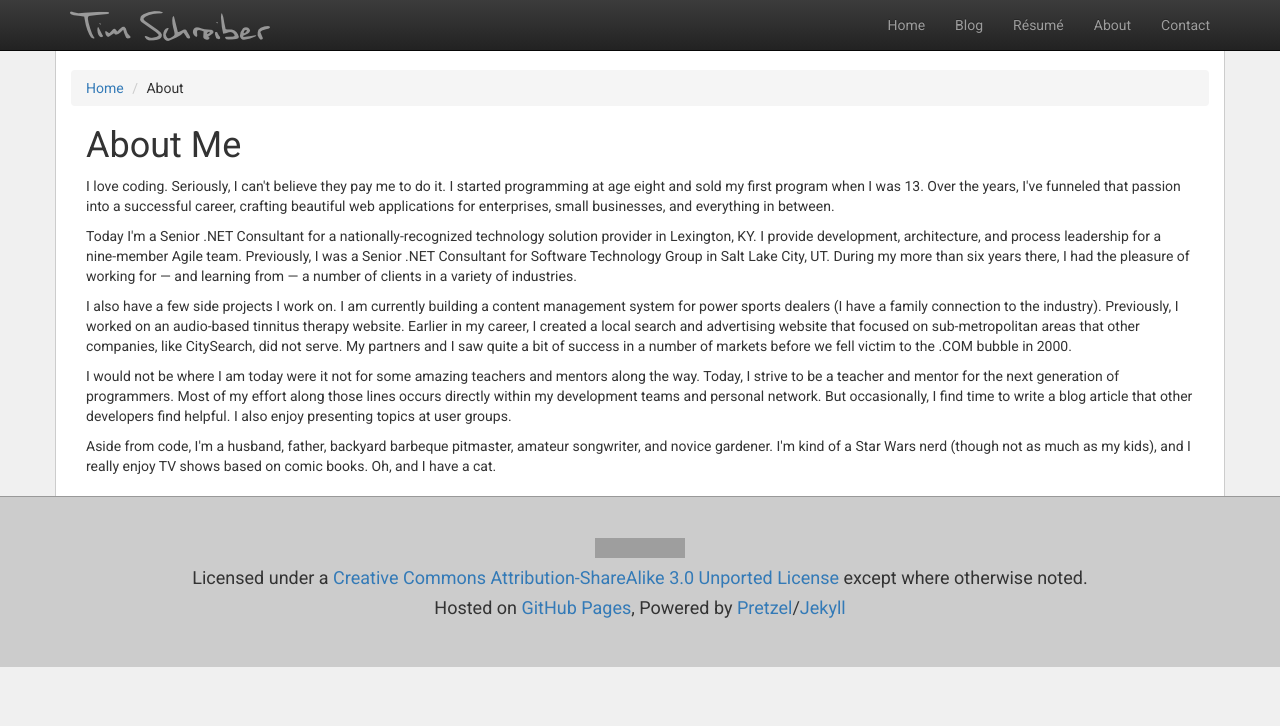
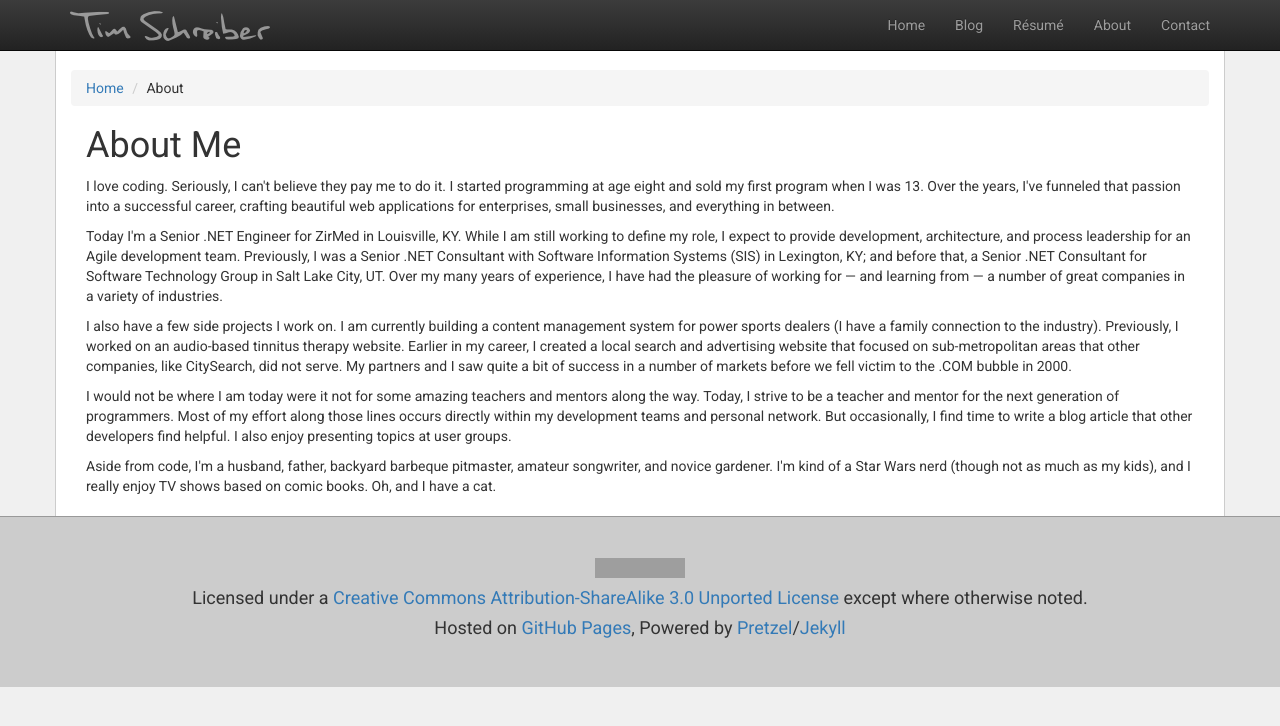
Before and after one commit to timschreiber/timschreiber.github.com, a Jekyll site: the page built from about/index.md, in a window 1280 px wide. Shown: the top 726 px of the page. Built offline with Jekyll 4.4.1, drawn with Linux system fonts in a browser that asks for light colours; nearby versions of some CDN libraries; grey boxes are pictures that could not be loaded.

Commit message:
Update index.md

```diff
--- a/about/index.md
+++ b/about/index.md
@@ -14,7 +14,7 @@ description : "I love to write code. Seriously, I can't believe they pay me to d
 
 	<h1 class="collapse-top-margin">About Me</h1>
 	<p>I love coding. Seriously, I can't believe they pay me to do it. I started programming at age eight and sold my first program when I was 13. Over the years, I've funneled that passion into a successful career, crafting beautiful web applications for enterprises, small businesses, and everything in between.</p>
-	<p>Today I'm a Senior .NET Consultant for a nationally-recognized technology solution provider in Lexington, KY. I provide development, architecture, and process leadership for a nine-member Agile team. Previously, I was a Senior .NET Consultant for Software Technology Group in Salt Lake City, UT. During my more than six years there, I had the pleasure of working for &mdash; and learning from &mdash; a number of clients in a variety of industries.</p>
+	<p>Today I'm a Senior .NET Engineer for ZirMed in Louisville, KY. While I am still working to define my role, I expect to provide development, architecture, and process leadership for an Agile development team. Previously, I was a Senior .NET Consultant with Software Information Systems (SIS) in Lexington, KY; and before that, a Senior .NET Consultant for Software Technology Group in Salt Lake City, UT. Over my many years of experience, I have had the pleasure of working for &mdash; and learning from &mdash; a number of great companies in a variety of industries.</p>
 	<p>I also have a few side projects I work on. I am currently building a content management system for power sports dealers (I have a family connection to the industry). Previously, I worked on an audio-based tinnitus therapy website. Earlier in my career, I created a local search and advertising website that focused on sub-metropolitan areas that other companies, like CitySearch, did not serve. My partners and I saw quite a bit of success in a number of markets before we fell victim to the .COM bubble in 2000.</p>
 	<p>I would not be where I am today were it not for some amazing teachers and mentors along the way. Today, I strive to be a teacher and mentor for the next generation of programmers. Most of my effort along those lines occurs directly within my development teams and personal network. But occasionally, I find time to write a blog article that other developers find helpful. I also enjoy presenting topics at user groups.</p>
 	<p>Aside from code, I'm a husband, father, backyard barbeque pitmaster, amateur songwriter, and novice gardener. I'm kind of a Star Wars nerd (though not as much as my kids), and I really enjoy TV shows based on comic books. Oh, and I have a cat.</p>
```
